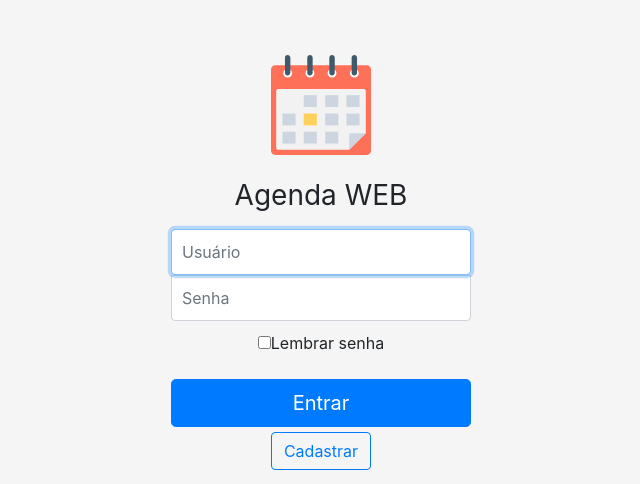
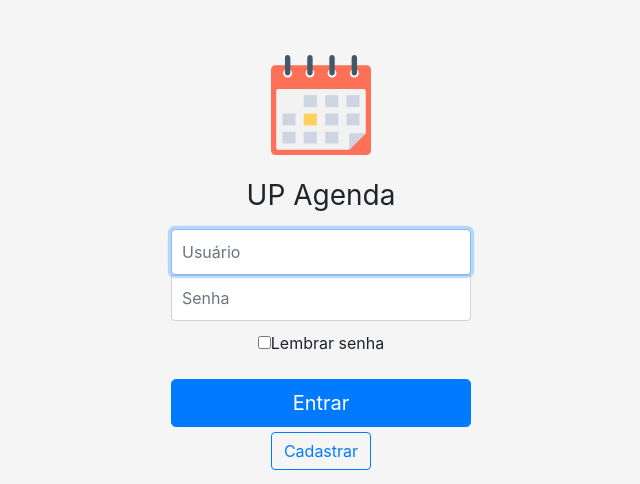
Before and after one commit to tonypigossi/agenda, a Django app: page /accounts/login/ in a window 1280 px wide. Shown: the top 484 px of the page, without its empty margins (319-959 px from the left). Run offline with Django 3.2, Linux system fonts and the light colour scheme; some libraries are stand-ins or nearby versions.

Commit message:
Ajustar nome do web

```diff
--- a/templates/model-header.html
+++ b/templates/model-header.html
@@ -4,4 +4,4 @@
 <link rel="stylesheet" href="{% static 'bootstrap/css/bootstrap.css' %}">
 <link rel="stylesheet" href="{% static 'css/main.css' %}">
 <link href='https://use.fontawesome.com/releases/v5.0.6/css/all.css' rel='stylesheet'>
-    <title>Agenda</title>
+    <title>UP Agenda</title>
--- a/templates/registration/login.html
+++ b/templates/registration/login.html
@@ -22,7 +22,7 @@
       {% endif %}
       </div>
       <img class="mb-4" src="{% static 'svg/calendar.svg' %}" alt="" width="100" height="100">
-      <h1 class="h3 mb-3 font-weight-normal">Agenda WEB</h1>
+      <h1 class="h3 mb-3 font-weight-normal">UP Agenda</h1>
 
       <label for="inputEmail" class="sr-only">Usuário</label>
       <input type="text" id="inputEmail" class="form-control" placeholder="Usuário" required autofocus name="username">
```
